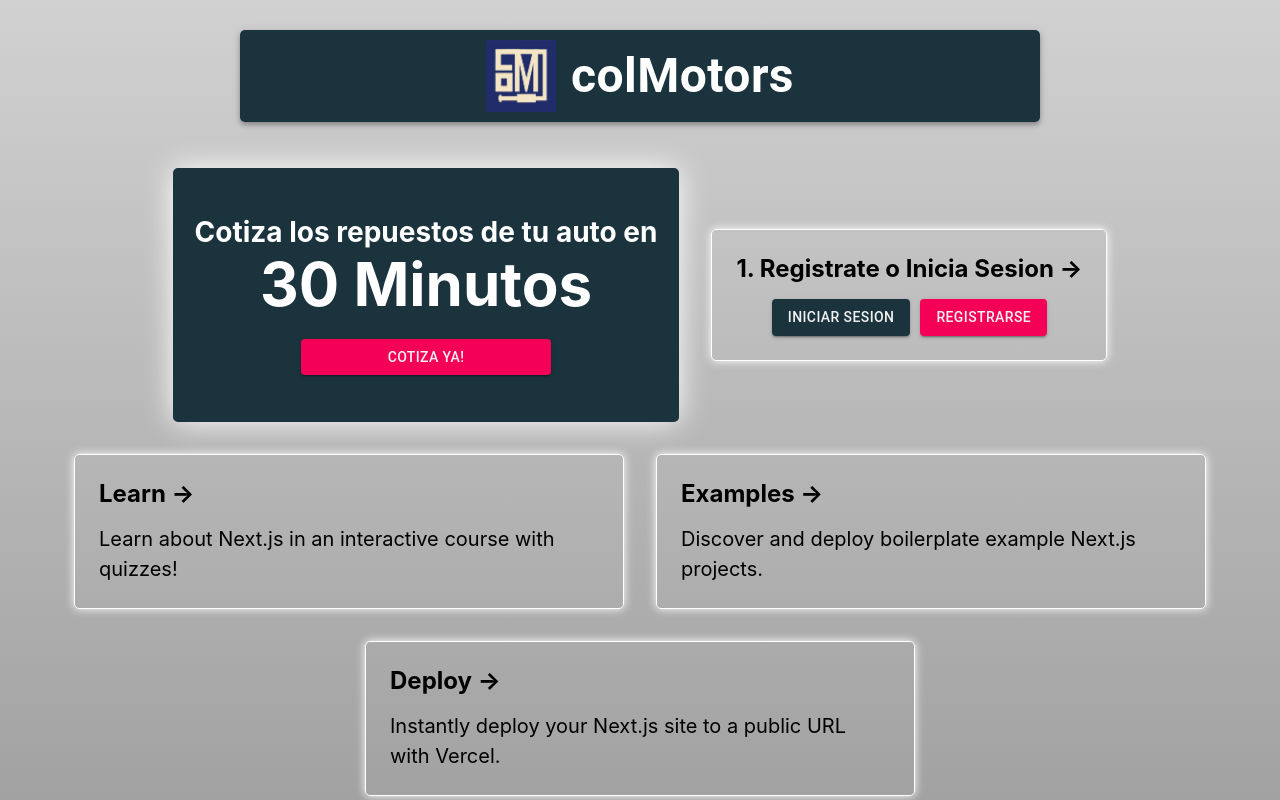
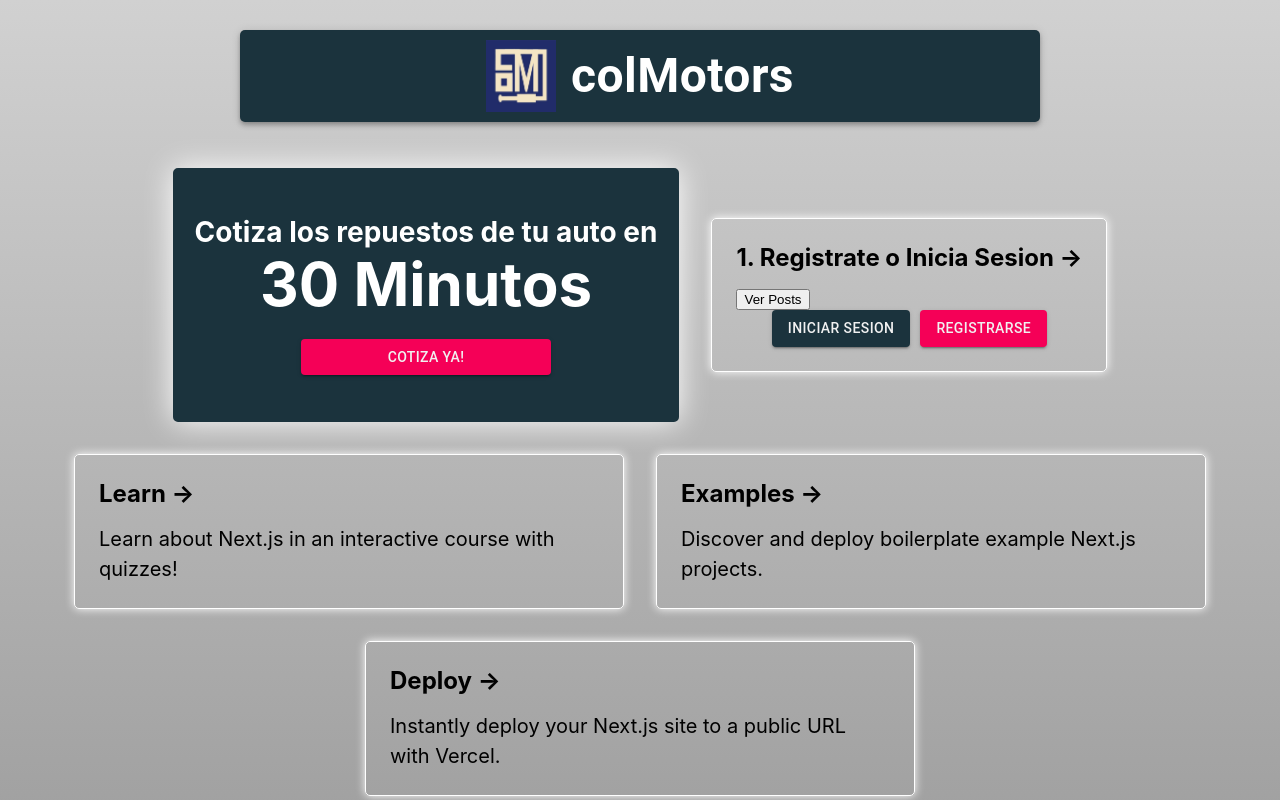
Before and after one commit to SirSantana/colMotors21-04, a Next.js app: page / in a window 1280 px wide. Shown: the top 800 px of the page. Built offline with nearby package versions, Linux system fonts and the light colour scheme.

Commit message:
SolucionNoSePudoUsarAxios

```diff
--- a/pages/index.js
+++ b/pages/index.js
@@ -69,6 +69,11 @@ export default function Home() {
             <>
               <div>
                 <h2>1. Registrate o Inicia Sesion &rarr;</h2>
+                <Link href={"/home"}>
+                <a>
+                  <button>Ver Posts</button>
+                </a>
+                </Link>
               </div>
               <div className={styles.containerButtons}>
                 <Link href={"/auth"}>
```
